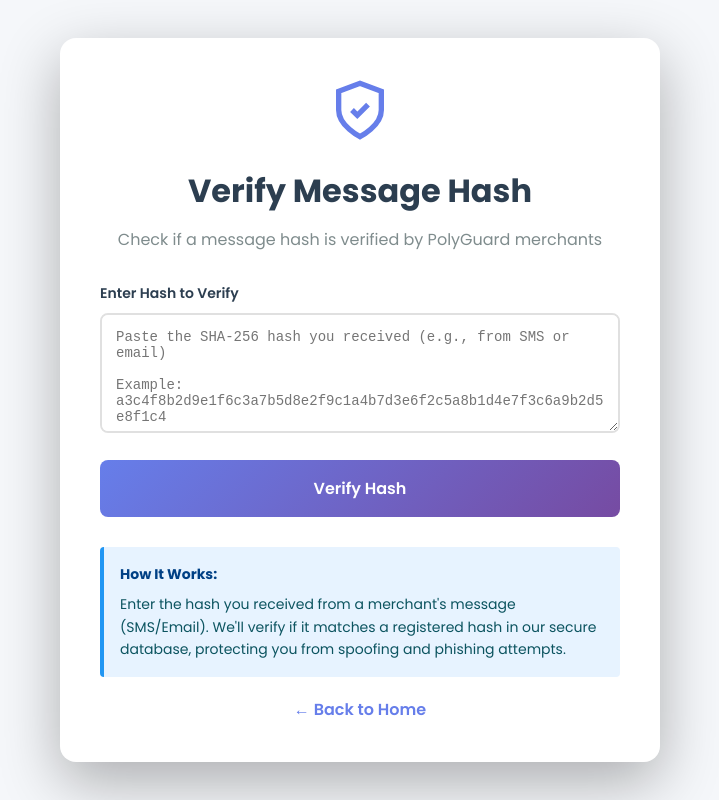
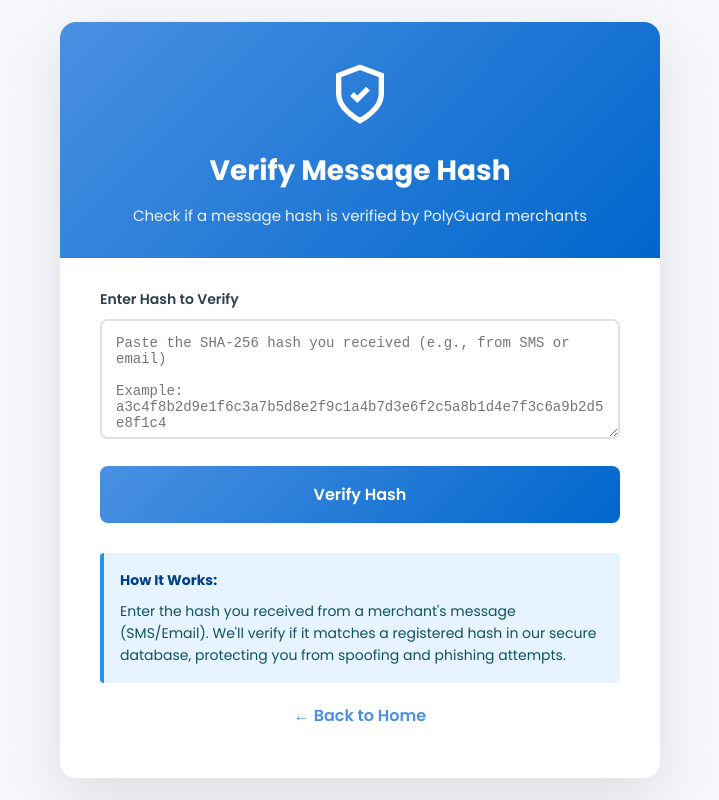
Before and after one commit to Akilan-ux/PolyGuard, a website: page verify-hash.html in a window 1280 px wide. Shown: the whole page, without its empty margins (280-999 px from the left). Drawn offline with Linux system fonts and the light colour scheme.

Commit message:
Changed designs

```diff
--- a/verify-hash.html
+++ b/verify-hash.html
@@ -25,36 +25,40 @@
             width: 100%;
             background: white;
             border-radius: 16px;
-            box-shadow: 0 20px 60px rgba(0,0,0,0.3);
-            padding: 40px;
+            box-shadow: 0 20px 60px rgba(0,0,0,0.1);
+            overflow: hidden;
         }
 
         .header {
+            background: linear-gradient(135deg, #4A90E2 0%, #0066CC 100%);
+            padding: 40px 40px 30px;
             text-align: center;
-            margin-bottom: 30px;
+            color: white;
         }
 
         .header h1 {
-            color: #2c3e50;
-            font-size: 32px;
+            color: white;
+            font-size: 28px;
             margin: 0 0 10px;
+            font-weight: 700;
         }
 
         .header .logo {
             width: 64px;
             height: 64px;
             margin: 0 auto 16px;
-            color: #667eea;
+            color: white;
         }
 
         .header p {
-            color: #7f8c8d;
+            color: rgba(255,255,255,0.9);
             margin: 0;
-            font-size: 16px;
+            font-size: 15px;
         }
 
         .verify-form {
             margin-bottom: 30px;
+            padding: 30px 40px 0;
         }
 
         .form-group {
@@ -89,7 +93,7 @@
         .verify-btn {
             width: 100%;
             padding: 16px;
-            background: linear-gradient(135deg, #667eea 0%, #764ba2 100%);
+            background: linear-gradient(135deg, #4A90E2 0%, #0066CC 100%);
             color: white;
             border: none;
             border-radius: 8px;
@@ -101,7 +105,7 @@
 
         .verify-btn:hover {
             transform: translateY(-2px);
-            box-shadow: 0 8px 20px rgba(102, 126, 234, 0.4);
+            box-shadow: 0 8px 20px rgba(74, 144, 226, 0.4);
         }
 
         .verify-btn:active {
@@ -224,7 +228,7 @@
             border-left: 4px solid #2196F3;
             padding: 16px;
             border-radius: 4px;
-            margin-top: 20px;
+            margin: 20px 40px;
             font-size: 14px;
             color: #0c5460;
         }
@@ -238,8 +242,9 @@
         .back-link {
             display: block;
             text-align: center;
-            margin-top: 20px;
-            color: #667eea;
+            margin: 20px 40px;
+            padding-bottom: 30px;
+            color: #4A90E2;
             text-decoration: none;
             font-weight: 600;
         }
```
